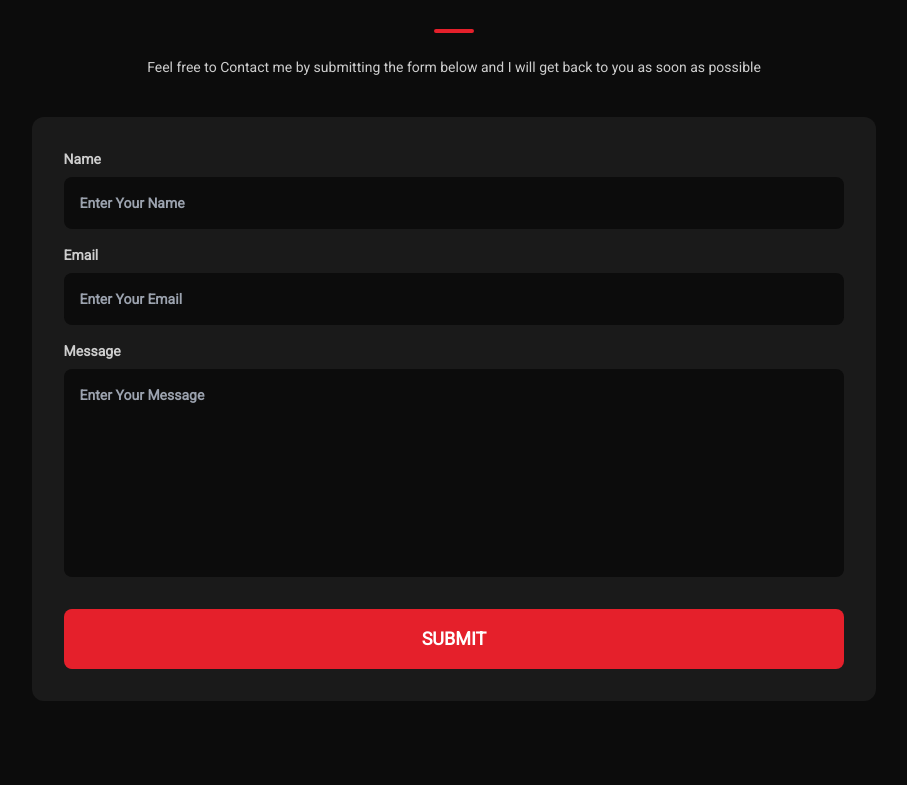
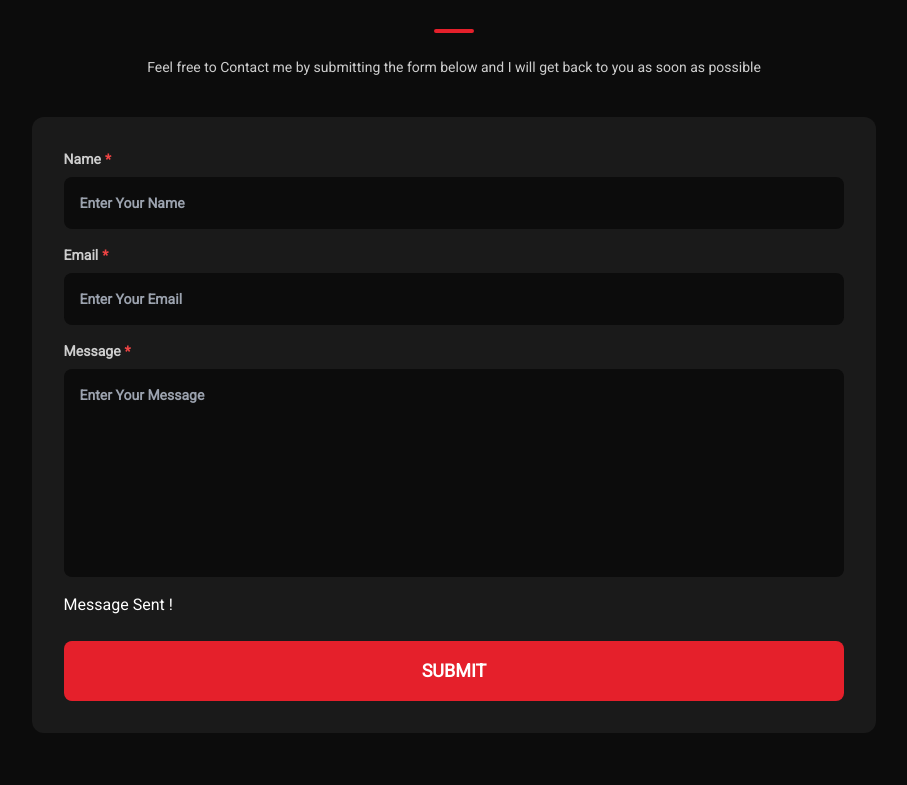
Before and after one commit to sadiksaifi/monorepo, a React (Create React App) app: page / in a window 1280 px wide. Shown: the part 1715-2500 px from the top of the page, without its empty margins (186-1093 px from the left). Built offline with nearby package versions, Linux system fonts and the light colour scheme.

Commit message:
fix: changes in components

```diff
--- a/src/components/Blog/Card.jsx
+++ b/src/components/Blog/Card.jsx
@@ -4,12 +4,15 @@ const Card = (props) => {
   const url = props.title.toLowerCase().replace(/[^\w\s]/gi, '').split(' ').join('-');
   const description = props.desc.substring(0, 100);
   return (
-    <Link to={`/blog/${url}#post`} >
+    <Link to={`/blog/${url}#post`}>
       <div className='m-8 w-full mx-auto flex flex-col md:flex-row bg-altbackground rounded-xl'>
         <img className='rounded-t-xl md:rounded-t-none md:rounded-bl-xl md:rounded-tl-xl md:w-[20vw]' src={props.img} alt=''></img>
         <div className='p-4'>
           <h1 className='text-xl md:text-2xl font-bold pb-2'>{props.title}</h1>
-          <p className='text-altforeground text-sm md:text-lg'>{`${description}... Read More`}</p>
+          <p className='text-altforeground text-sm md:text-lg'>
+            {`${description}... `}
+            <Link className='text-blue-400 text-sm' to={`/blog/${url}#post`}>Read More</Link>
+          </p>
         </div>
       </div>
     </Link>
--- a/src/components/Blog/index.jsx
+++ b/src/components/Blog/index.jsx
@@ -7,6 +7,7 @@ const Blog = () => {
     <div id='main' className="pt-24 md:pt-32 text-foreground">
       <h1 className="text-3xl font-extrabold">Posts</h1>
       <Dash className='my-2' />
+      <p className='mt-4 text-red-400 text-sm md:text-lg'>* Blog section is still in progress.</p>
       <div className="m-4">
         {data.map((item, index) => (
           <Card
--- a/src/components/Contact.jsx
+++ b/src/components/Contact.jsx
@@ -1,14 +1,16 @@
 import Dash from './Dash'
 import Button from './Button'
 import emailjs from '@emailjs/browser'
-import { useRef } from 'react'
+import { useRef, useState } from 'react'
+
+const Required = () => <span className='text-red-500 mx-1'>*</span>
 
 const Contact = () => {
   const form = useRef()
+  const [isSubmitted, setIsSubmitted] = useState(false)
 
   const sendEmail = (e) => {
     e.preventDefault()
-
     emailjs.sendForm('service_rd8i839', 'template_rrl7mbq', form.current, 'VWnoOerrYn4GOnO12')
       .then((result) => {
         console.log(result.text)
@@ -16,6 +18,7 @@ const Contact = () => {
         console.log(error.text)
       })
     e.target.reset()
+    setIsSubmitted(true)
   }
 
   return (
@@ -25,19 +28,20 @@ const Contact = () => {
       </h1>
       <Dash className='mx-auto my-6' />
       <p className="text-center text-sm text-altforeground">Feel free to Contact me by submitting the form below and I will get back to you as soon as possible</p>
-      <form ref={form} onSubmit={sendEmail} className='flex flex-col gap-2 w-full md:w-[80%] mx-auto m-10 p-8 bg-altbackground rounded-xl'>
+      <form ref={form} onSubmit={sendEmail} className='flex flex-col gap-2 w-full md:w-[80%] mx-auto m-10 p-6 md:p-8 bg-altbackground rounded-xl'>
         <div className="flex flex-col">
-          <label htmlFor='name' className='text-sm font-bold text-altforeground'>Name</label>
+          <label htmlFor='name' className='text-sm font-bold text-altforeground'>Name<Required /></label>
           <input type='text' name='user_name' className='rounded-lg p-4 my-2 text-sm bg-background text-foreground font-extrabold' placeholder="Enter Your Name" required />
         </div>
         <div className="flex flex-col">
-          <label htmlFor='email' className='text-sm font-bold text-altforeground'>Email</label>
+          <label htmlFor='email' className='text-sm font-bold text-altforeground'>Email<Required /></label>
           <input type='email' name='user_email' className='rounded-lg p-4 my-2 text-sm bg-background text-foreground font-extrabold' placeholder="Enter Your Email" required />
         </div>
         <div className="flex flex-col">
-          <label htmlFor='message' className='text-sm font-bold text-altforeground'>Message</label>
+          <label htmlFor='message' className='text-sm font-bold text-altforeground'>Message<Required /></label>
           <textarea name='user_message' id='message' className='rounded-lg p-4 my-2 h-52 text-sm bg-background resize-none text-foreground font-extrabold' placeholder="Enter Your Message" required />
         </div>
+        <p className={isSubmitted ? 'block' : 'block'}>Message Sent !</p>
         <Button content='Submit' type='submit' className='py-4 bg-primary text-foreground hover:bg-altforeground hover:text-background' />
       </form>
     </section>
```
